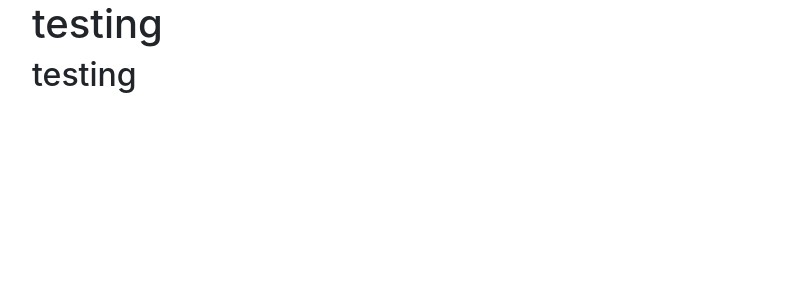
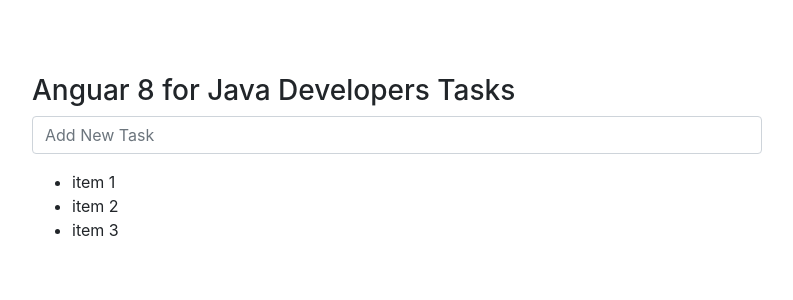
Before and after one commit to paulordie/tarefas, an Angular app in the folder src/main/frontend/: page / in a window 1280 px wide. Shown: the top 300 px of the page, without its empty margins (53-846 px from the left). Built offline with nearby package versions, Linux system fonts and the light colour scheme.

Commit message:
Add list component structure angular on task-add and task-list

```diff
--- a/src/main/frontend/src/app/app.component.html
+++ b/src/main/frontend/src/app/app.component.html
@@ -1,11 +1,11 @@
 <div class="container">
 
-  <h1>testing</h1>
+  <app-tasks></app-tasks>
 
 </div>
 
-<div class="container">
-  <div col="collun">
-    <h2>testing</h2>
-  </div>
-</div>
+<!--<div class="container">-->
+<!--  <div col="collun">-->
+<!--    <h2>testing</h2>-->
+<!--  </div>-->
+<!--</div>-->
--- a/src/main/frontend/src/app/app.component.ts
+++ b/src/main/frontend/src/app/app.component.ts
@@ -6,5 +6,5 @@ import { Component } from '@angular/core';
   styleUrls: ['./app.component.css']
 })
 export class AppComponent {
-  title = 'frontend';
+
 }
--- a/src/main/frontend/src/app/tasks/tasks-add/tasks-add.component.html
+++ b/src/main/frontend/src/app/tasks/tasks-add/tasks-add.component.html
@@ -1 +1,5 @@
-<p>tasks-add works!</p>
+<div class="form-group">
+    <input type="text"
+    class="form-control"
+    placeholder="Add New Task">
+</div>
--- a/src/main/frontend/src/app/tasks/tasks-list/tasks-list.component.html
+++ b/src/main/frontend/src/app/tasks/tasks-list/tasks-list.component.html
@@ -1 +1,5 @@
-<p>tasks-list works!</p>
+<ul>
+    <li class="form-group-item">item 1</li>
+    <li class="form-group-item">item 2</li>
+    <li class="form-group-item">item 3</li>
+</ul>
--- a/src/main/frontend/src/app/tasks/tasks.component.css
+++ b/src/main/frontend/src/app/tasks/tasks.component.css
@@ -0,0 +1,6 @@
+h2 {
+    color: royalblue;
+}
+#tasksPanel {
+    margin-top: 50px;
+}
--- a/src/main/frontend/src/app/tasks/tasks.component.html
+++ b/src/main/frontend/src/app/tasks/tasks.component.html
@@ -1 +1,23 @@
-<p>tasks works!</p>
+<div class="row">
+    <div class="col-md-8">&nbsp;</div>
+    <div class="col-md-8">
+        <div id="tasksPanel" class="panel panel-default ">
+            <div class="panel-heading">
+                <h3 class="panel-title">Anguar 8 for Java Developers Tasks</h3>
+            </div>
+            <div class="panel-body">
+                <div class="row">
+                    <div class="col-md-12">
+                        <app-tasks-add></app-tasks-add>
+                    </div>
+                </div>
+                <div class="row">
+                    <div class="col-md-12">
+                        <app-tasks-list></app-tasks-list>
+                    </div>
+                </div>
+            </div>
+        </div>
+    </div>
+    <div class="col-md-2">&nbsp;</div>
+</div>
```
Also changed, not shown: 1 other file (tests, documents, lock files or other folders).
